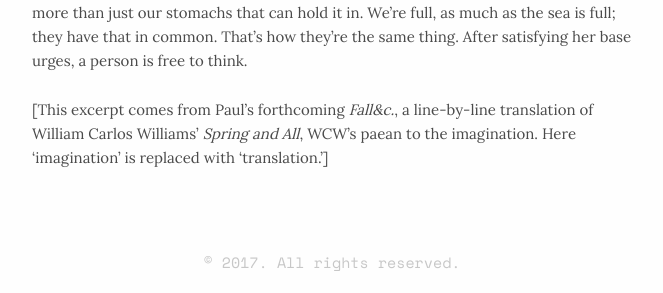
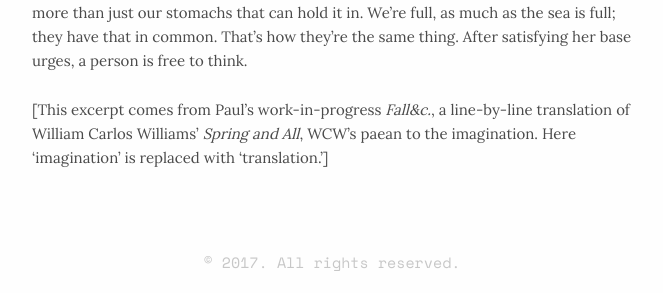
Before and after one commit to brandonkreitler/brandonkreitler.github.io, a Jekyll site: the page built from _posts/2017-10-12-Legault.md, in a window 1280 px wide. Shown: the part 979-1272 px from the top of the page, without its empty margins (308-971 px from the left). Built offline with Jekyll 4.4.1, drawn with Linux system fonts in a browser that asks for light colours.

Commit message:
Update 2017-10-12-Legault.md

```diff
--- a/_posts/2017-10-12-Legault.md
+++ b/_posts/2017-10-12-Legault.md
@@ -12,4 +12,4 @@ The most adaptable personality can only be so adaptable, though the decadence of
 
 Or translation, which is an attitude here, as that's how people know it—an escape from what bodies require. After consuming as much as we can, we have to admit that we haven't taken in everything possible, having only barely eaten a small part of the animal. Though we've destroyed consumption itself: honestly, we don't want any more. Translation has freed us from wanting to explode—and shown us a truly original event. We have to know we can't swallow all the seas, though we know it's more than just our stomachs that can hold it in. We're full, as much as the sea is full; they have that in common. That's how they're the same thing. After satisfying her base urges, a person is free to think.
 
-[This excerpt comes from Paul’s forthcoming _Fall&c._, a line-by-line translation of William Carlos Williams’ _Spring and All_, WCW’s paean to the imagination. Here 'imagination' is replaced with 'translation.’]
+[This excerpt comes from Paul’s work-in-progress _Fall&c._, a line-by-line translation of William Carlos Williams’ _Spring and All_, WCW’s paean to the imagination. Here 'imagination' is replaced with 'translation.’]
```
